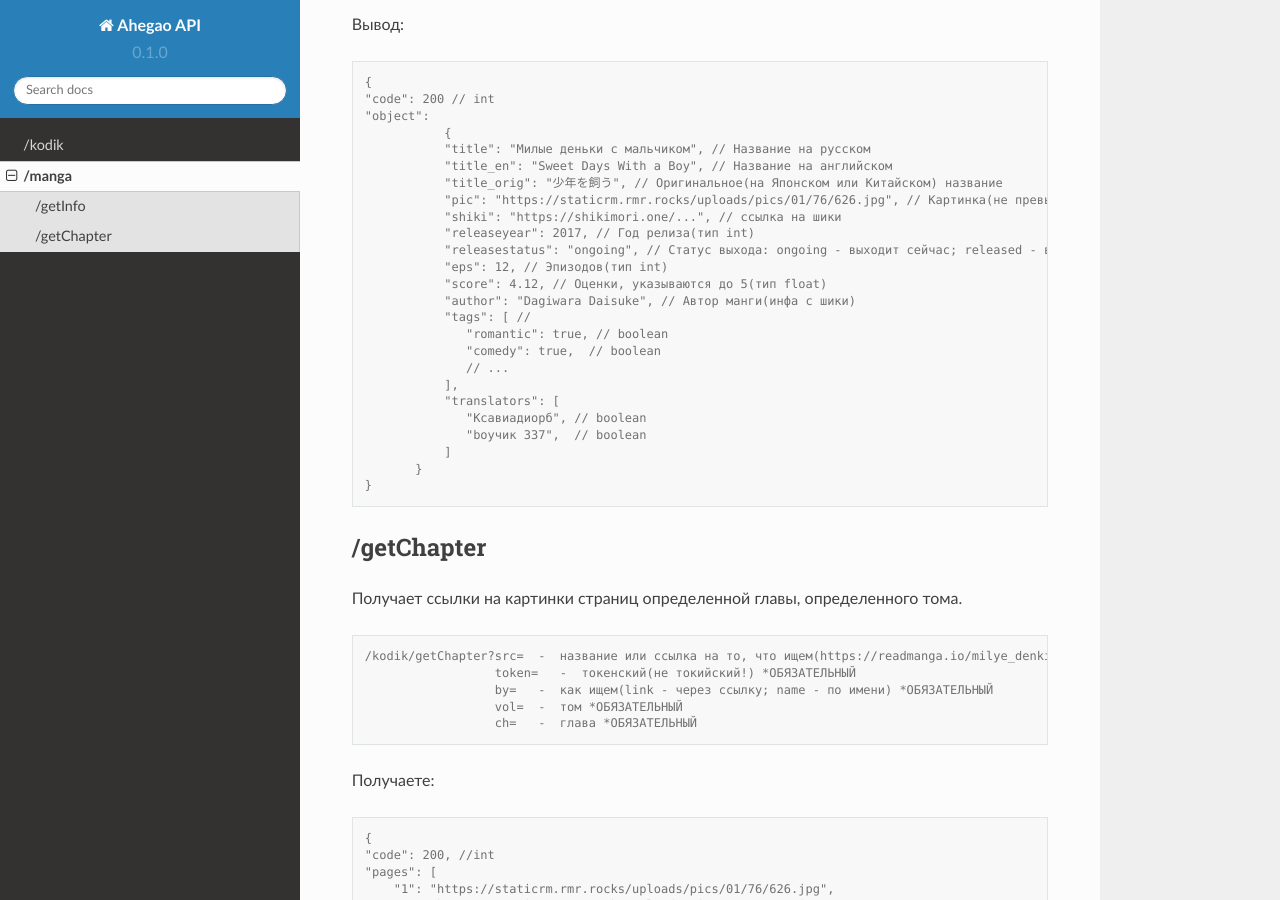
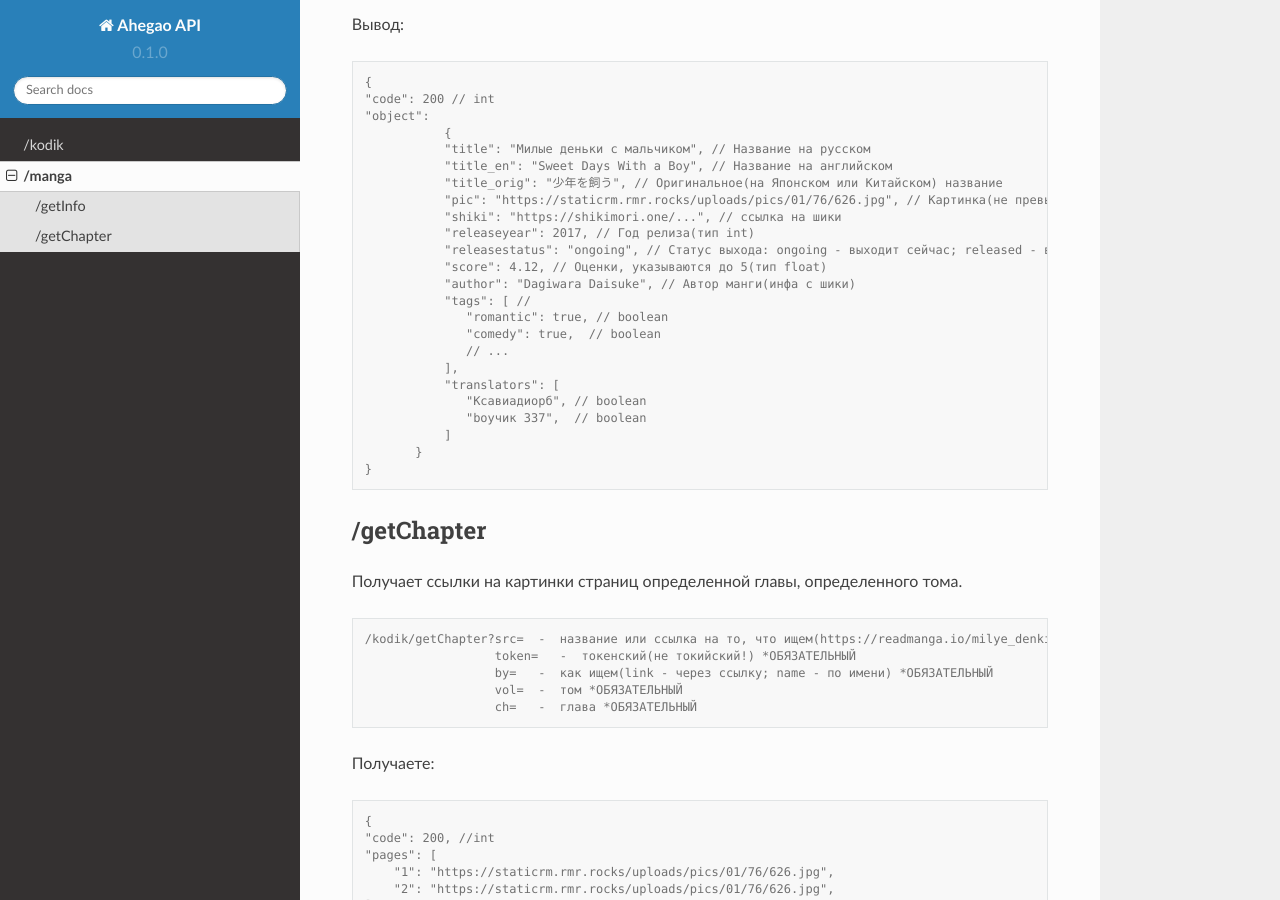
Before and after one commit to nknodev/ahegao-roadmap, a Sphinx documentation site: the page built from docs/source/manga.rst, in a window 1280 px wide and 900 px high, scrolled down 351 px. Built offline with Sphinx 7.4.7 and the Read the Docs theme 2.0.0, drawn with Linux system fonts in a browser that asks for light colours; pages that are not in the unit, such as notebooks, are missing from menus.

Commit message:
Update manga.rst

```diff
--- a/docs/source/manga.rst
+++ b/docs/source/manga.rst
@@ -28,7 +28,6 @@
                "shiki": "https://shikimori.one/...", // ссылка на шики
                "releaseyear": 2017, // Год релиза(тип int)
                "releasestatus": "ongoing", // Статус выхода: ongoing - выходит сейчас; released - вышел; announce - анонс.
-               "eps": 12, // Эпизодов(тип int)
                "score": 4.12, // Оценки, указываются до 5(тип float)
                "author": "Dagiwara Daisuke", // Автор манги(инфа с шики)
                "tags": [ //
```
